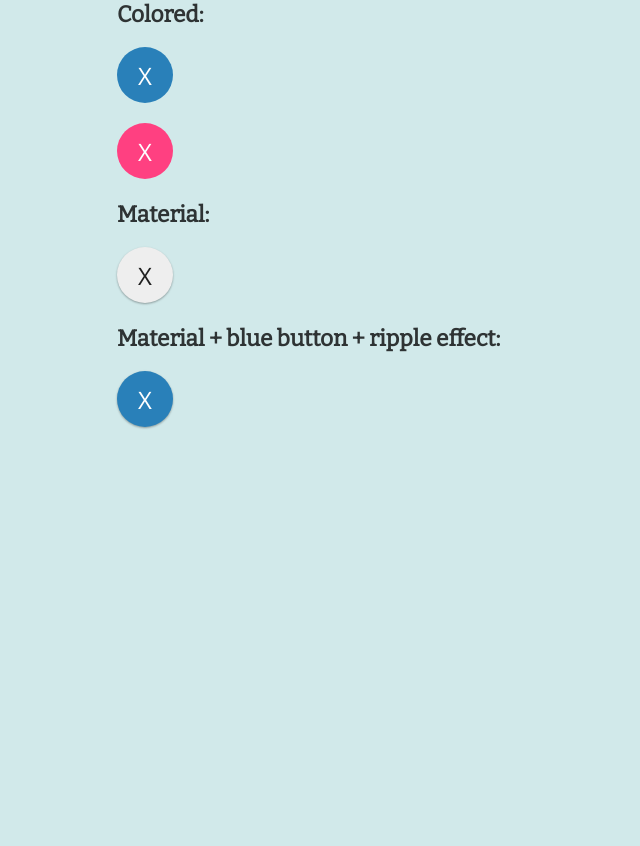
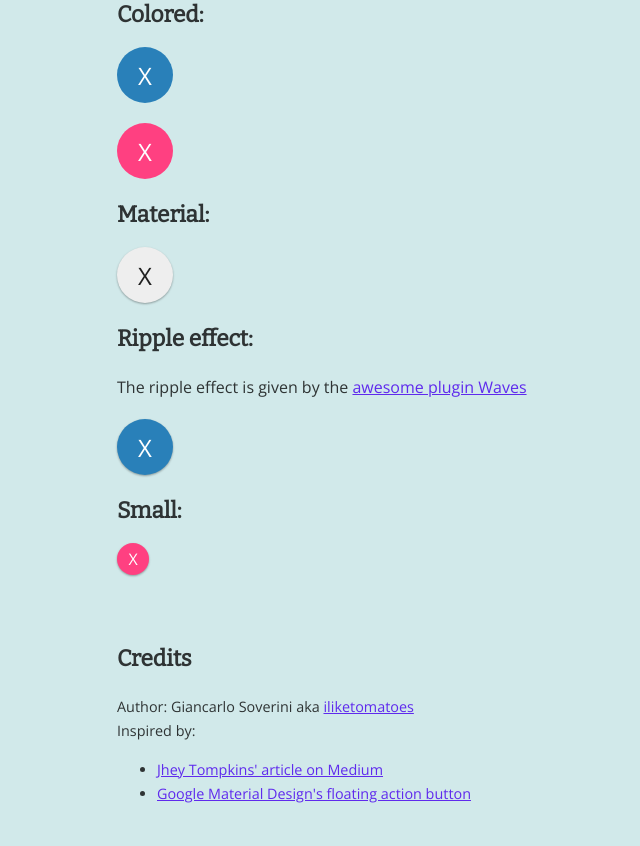
Before and after one commit to iliketomatoes/speeddial, a website: page index.html in a window 1280 px wide. Shown: the part 803-1649 px from the top of the page, without its empty margins (103-743 px from the left). Before the commit the page ends 1262 px from the top, so only its background shows below. Drawn offline with nearby package versions, Linux system fonts and the light colour scheme.

Commit message:
chore: Update homepage

```diff
--- a/demo/app.css
+++ b/demo/app.css
@@ -42,3 +42,12 @@ article {
 	padding: 1rem 1rem 2rem;
 	max-width: 840px;
 }
+
+/* footer */
+
+footer {
+	margin: 0 auto;
+	padding: 1rem;
+	max-width: 840px;
+	font-size: 0.9em;
+}
--- a/demo/vendor/typebase.css
+++ b/demo/vendor/typebase.css
@@ -15,8 +15,8 @@ p {
 }
 ul,
 ol {
-  margin-top: 1.5rem;
-  margin-bottom: 1.5rem;
+  /* margin-top: 1.5rem;
+  margin-bottom: 1.5rem; */
 }
 ul li,
 ol li {
--- a/index.html
+++ b/index.html
@@ -53,10 +53,9 @@
 				</ul>
 				<button class="speed-dial__btn">X</button>
 			</div>
-
 		</section>
 
-		<!-- Colored examples -->
+		<!-- Colored example -->
 		<section>
 			<h3>Colored:</h3>
 
@@ -91,10 +90,9 @@
 				</ul>
 				<button class="speed-dial__btn">X</button>
 			</div>
-
 		</section>
 
-		<!-- Material examples -->
+		<!-- Material example -->
 		<section>
 			<h3>Material:</h3>
 
@@ -112,13 +110,12 @@
 				</ul>
 				<button class="speed-dial__btn">X</button>
 			</div>
-
 		</section>
 
-		<!-- Material examples -->
+		<!-- Ripple effect example -->
 		<section>
-			<h3>Material + blue button + ripple effect:</h3>
-
+			<h3>Ripple effect:</h3>
+			<p>The ripple effect is given by the <a href="http://fian.my.id/Waves/">awesome plugin Waves</a></p>
 			<div id="blue-ripple-material" class="speed-dial speed-dial--material speed-dial--blue" style="position:relative;margin-top:20px">
 				<ul class="speed-dial__list">
 					<li>
@@ -133,11 +130,49 @@
 				</ul>
 				<button class="speed-dial__btn">X</button>
 			</div>
+		</section>
 
+		<!-- Small example -->
+		<section>
+			<h3>Small:</h3>
+			<div id="small" class="speed-dial speed-dial--material speed-dial--pink speed-dial--small" style="position:relative;margin-top:20px">
+				<ul class="speed-dial__list">
+					<li>
+						<button class="speed-dial__option">K</button>
+					</li>
+					<li>
+						<button class="speed-dial__option">J</button>
+					</li>
+					<li>
+						<button class="speed-dial__option">Y</button>
+					</li>
+				</ul>
+				<button class="speed-dial__btn">X</button>
+			</div>
 		</section>
 
 	</article>
 
+	<footer>
+		<h3>Credits</h3>
+		<p>
+			Author: Giancarlo Soverini aka <a href="https://github.com/iliketomatoes">iliketomatoes</a>
+			<br>
+			Inspired by:
+			<ul>
+				<li>
+					<a href="https://medium.com/@_jh3y/how-to-create-the-speed-dial-style-floating-action-button-from-material-design-b30d49f9a0ff#.ka4ws1o2a">
+						Jhey Tompkins' article on Medium
+					</a>
+				</li>
+				<li>
+					<a href="https://material.google.com/components/buttons-floating-action-button.htm">
+						Google Material Design's floating action button
+					</a>
+				</li>
+			</ul>
+		</p>
+	</footer>
 
 	<script src="https://cdnjs.cloudflare.com/ajax/libs/highlight.js/9.5.0/highlight.min.js"></script>
 	<script src="./demo/vendor/waves.min.js"></script>
@@ -151,7 +186,9 @@
 			var pink = speeddial('#pink', { direction: 'right'});
 			var material = speeddial('#material', { direction: 'right'});
 			var brmBtn = speeddial('#blue-ripple-material', { direction: 'right'});
+			var smallBtn = speeddial('#small', { direction: 'right'});
 			Waves.attach('#blue-ripple-material button');
+			Waves.attach('#small button');
     		Waves.init();
 		}());
 	</script>
```
